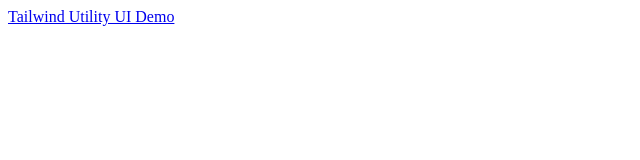
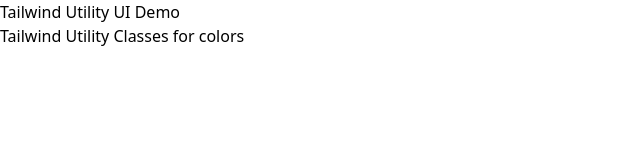
Before and after one commit to chelz2/Tailwind-Utility-Classes, a plain HTML site: page index.html in a window 1280 px wide. Shown: the whole page, without its empty margins (0-640 px from the left). Drawn offline with nearby package versions, Linux system fonts and the light colour scheme.

Commit message:
add colors html file

```diff
--- a/index.html
+++ b/index.html
@@ -3,9 +3,12 @@
   <head>
     <meta charset="UTF-8" />
     <meta name="viewport" content="width=device-width, initial-scale=1.0" />
+    <script src="https://cdn.tailwindcss.com"></script>
     <title>Document</title>
   </head>
   <body>
-    <a href="./01-utility-first/index.html">Tailwind Utility UI Demo</a>
+    <a href="./01-utility-first/index.html">Tailwind Utility UI Demo</a><br />
+    <a href="./02-colors/index.html">Tailwind Utility Classes for colors</a
+    ><br />
   </body>
 </html>
```
